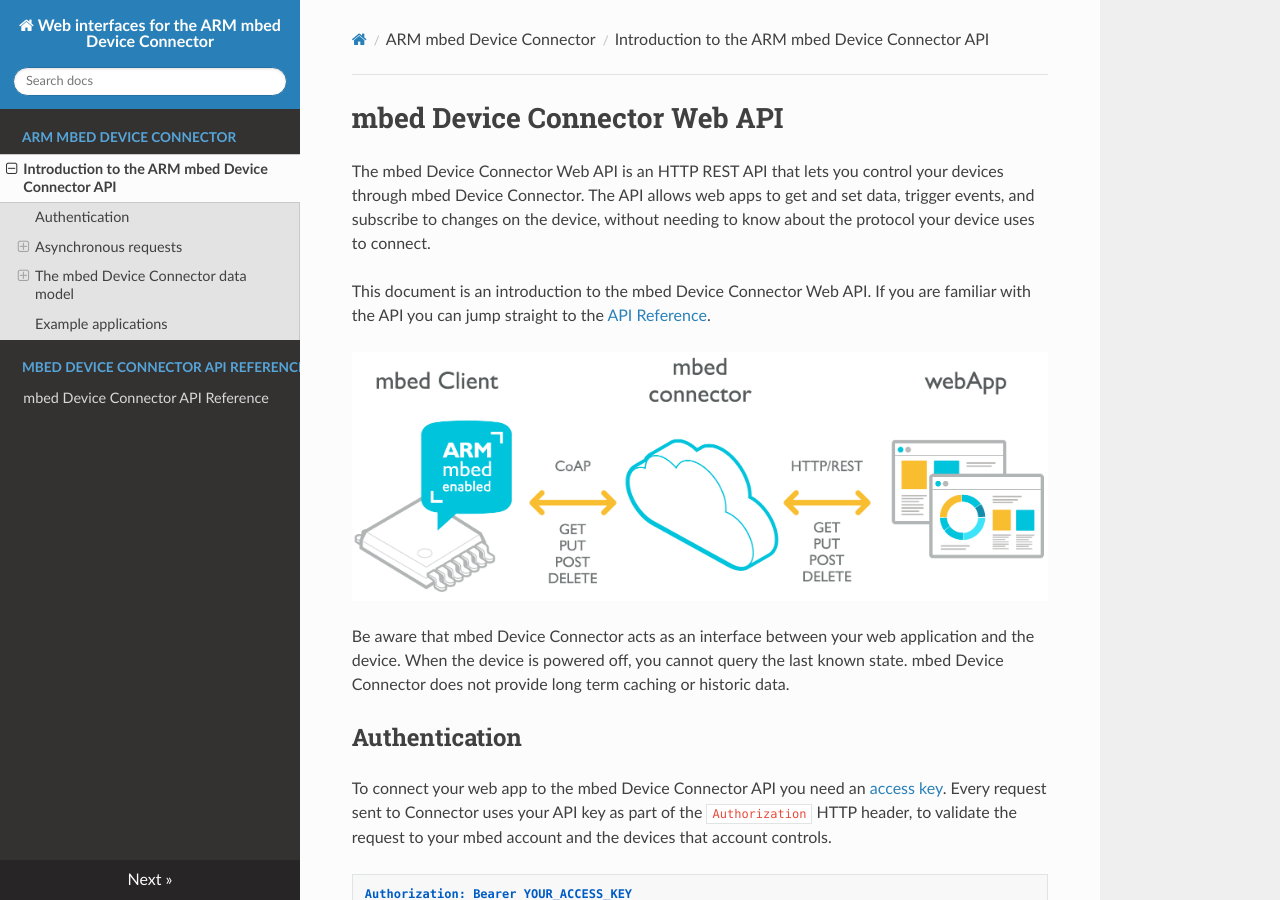
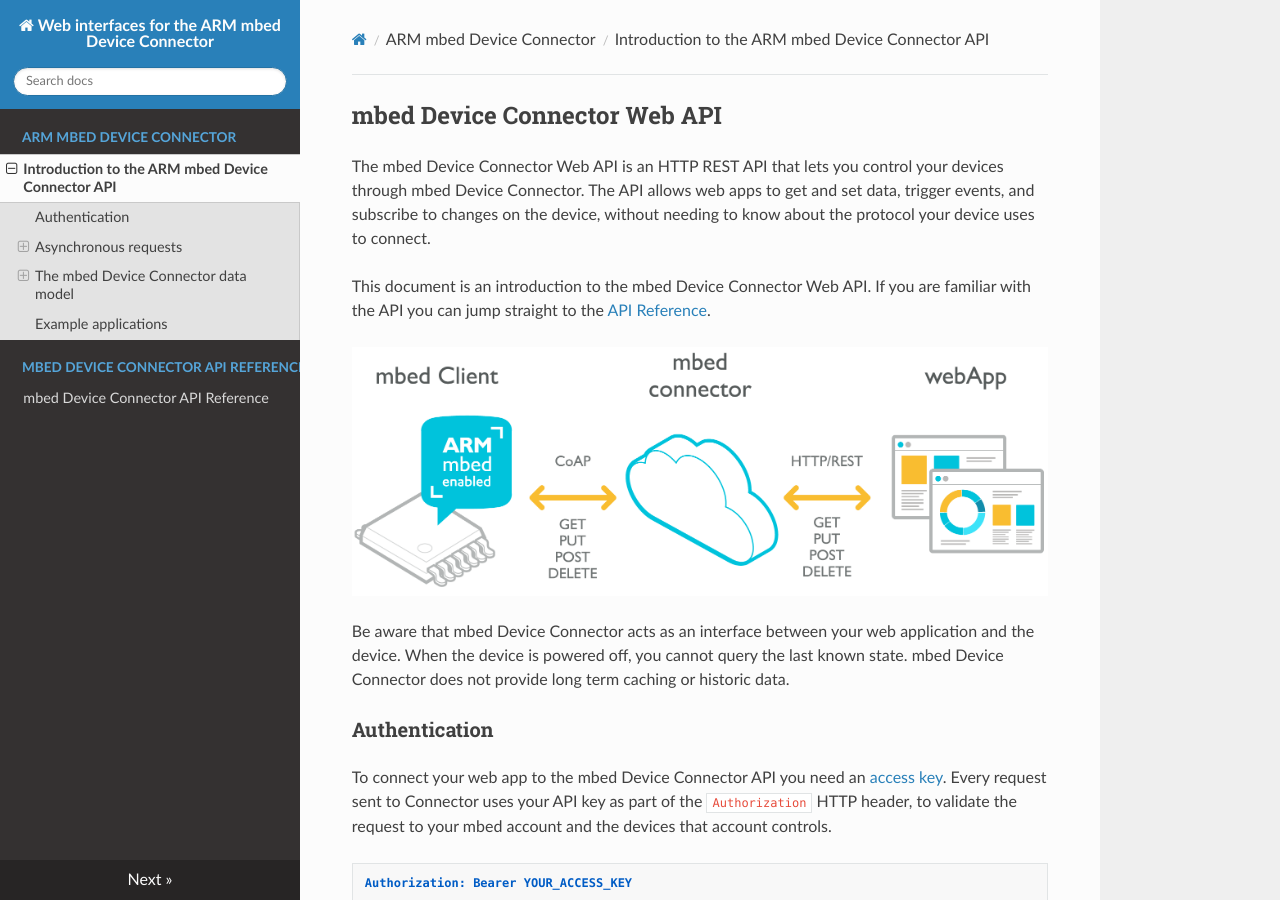
Before and after one commit to ARMmbed/Connector-mDS-REST-API, an MkDocs documentation site: the page built from docs/index.md, in a window 1280 px wide and 900 px high. Built offline with MkDocs 1.6.1, drawn with Linux system fonts in a browser that asks for light colours; nearby versions of some CDN libraries; old or Windows-style settings are respelled for this version of MkDocs.

Commit message:
Formatting.

````diff
--- a/docs/index.md
+++ b/docs/index.md
@@ -1,4 +1,4 @@
-# mbed Device Connector Web API
+## mbed Device Connector Web API
 
 The mbed Device Connector Web API is an HTTP REST API that lets you control your devices through mbed Device Connector. The API allows web apps to get and set data, trigger events, and subscribe to changes on the device, without needing to know about the protocol your device uses to connect.
 
@@ -9,7 +9,7 @@ This document is an introduction to the mbed Device Connector Web API. If you ar
 
 Be aware that mbed Device Connector acts as an interface between your web application and the device. When the device is powered off, you cannot query the last known state. mbed Device Connector does not provide long term caching or historic data.
 
-## Authentication
+### Authentication
 
 To connect your web app to the mbed Device Connector API you need an [access key](https://connector.mbed.com/#accesskeys). Every request sent to Connector uses your API key as part of the `Authorization` HTTP header, to validate the request to your mbed account and the devices that account controls.
 
@@ -19,7 +19,7 @@ Authorization: Bearer YOUR_ACCESS_KEY
 
 If the Authorization header is not set, or if the access key is incorrect, requests return a `401 Unauthorized` status code.
 
-## Asynchronous requests
+### Asynchronous requests
 
 Many functions in the mbed Device Connector API are asynchronous because it is not guaranteed
 that an action (such as writing to a device) will happen straight away, as the device might be in deep sleep
@@ -41,7 +41,7 @@ The actual response related to the `async-response-id` can be received by either
 In these cases, the `async-response-id` is not involved.
 
 
-### Registering a notification callback
+#### Registering a notification callback
 
 A notification callback, also called a *webhook*, is the primary mechanism for receiving a response for
 an asynchronous request or for receiving event notifications.
@@ -51,13 +51,14 @@ a `PUT` request to a URL of your choice. This means that you will need a public-
 receive the responses. If the URL of your web server is for example ``https://www.my-mbed-consumer.com/notify``,
 you need to tell the API to send a notification to that URL:
 
+```
     PUT /notification/callback
     Content-Type: application/json
 
     { "url": "https://www.my-mbed-consumer.com/notify" }
 
     HTTP/1.1 204 No Content
-
+```
 
 You can also specify which headers are sent with the `PUT` requests, for example to verify that a request actually came from mbed Device Connector. For more information, see [Registering a notification  callback](api-reference.md#registering-a-notification-callback).
 
@@ -67,23 +68,21 @@ a `400 Bad Request` response is returned, with information on why the request fa
 If you did not register a URL where mbed Device Connector can notify you, calls to asynchronous APIs respond
 with `412 Precondition Failed`, and the body says `No notification channel`.
 
-<span style="background-color:#E6E6E6;  border:1px solid #000;display:block; height:100%; padding:10px">
-**Note:** The callback registration stays valid forever except when your server cannot be reached for 7 days.
-In this case, the callback registration is removed. Therefore, always re-register on application startup.
-</span>
+<span class="notes">**Note:** The callback registration stays valid forever except when your server cannot be reached for 7 days.
+In this case, the callback registration is removed. Therefore, always re-register on application startup.</span>
 
-### Long polling
+#### Long polling
 
 If it’s not possible to have a public facing callback URL, for example when developing on your local machine, you can use [long polling](api-reference.md#long-polling) to check for new messages. However, to reduce network traffic and to increase performance we recommend that you use callback URLs (webhooks) whenever possible.
 
 
-## The mbed Device Connector data model
+### The mbed Device Connector data model
 
 The mbed Device Connector data model consists of three levels. At the top there is your mbed account. Then there are endpoints, which are physical devices running [mbed Client](https://www.mbed.com/en/development/software/mbed-client/) and registered to an account. Each endpoint can have multiple resources it exposes. These resources may be readable and writable (like LEDs), or read only (like a serial number string). The endpoint controls which resources are exposed.
 
 Resources are categorized using the [Lightweight Machine to Machine (LWM2M) protocol](http://technical.openmobilealliance.org/Technical/technical-information/omna/lightweight-m2m-lwm2m-object-registry) from the Open Mobile Alliance (OMA), which has three levels of structure:
 
-*ObjectID/ObjectInstance/ResourceId*
+**_ObjectID/ObjectInstance/ResourceId_**
 
 * ObjectID: used to uniquely identify the thing being exposed, which is typically a grouping of other things under it. DeviceInformation (3), Temperature (3303), Humidity (3304) and Geolocation are all Object IDs.
 * ObjectInstance: denotes which instance of the ObjectID you are talking about. There can be multiple temperature sensors on an endpoint, so the first would be /3303/0, and the second would be /3303/1, and so on.
@@ -94,13 +93,13 @@ Resources are categorized using the [Lightweight Machine to Machine (LWM2M) prot
 
 Using the LWM2M specification it’s easy for services and machines to discover resources and have a standard way of controlling them. The specification is essentially a giant look-up table. The [full OMA LWM2M specification can be found here](http://technical.openmobilealliance.org/Technical/technical-information/omna/lightweight-m2m-lwm2m-object-registry).
 
-### Example
+#### Example
 
-If you want to read the sensor value (resource ID 5700) from a temperature object (3303) on endpoint1 you need to ``GET /endpoints/endpoint1/3303/0/5700``.
+If you want to read the sensor value (resource ID 5700) from a temperature object (3303) on endpoint1 you need to `GET /endpoints/endpoint1/3303/0/5700`.
 
-Likewise, to discover what endpoints are on a domain you can ``GET /endpoints``, and to discover what resources are on endpoint1 you can ``GET /endpoints/endpoint1``.
+Likewise, to discover what endpoints are on a domain you can ``GET /endpoints``, and to discover what resources are on endpoint1 you can `GET /endpoints/endpoint1`.
 
-### Defining resources in mbed Client
+#### Defining resources in mbed Client
 
 Resources are defined by the endpoint, which runs mbed Client. As a reference:
 
@@ -111,6 +110,6 @@ Resources are defined by the endpoint, which runs mbed Client. As a reference:
 
 You can find full documentation in the [mbed Client documentation](https://docs.mbed.com/docs/mbed-client-guide/en/latest/Introduction/).
 
-## Example applications
+### Example applications
 
 We have example web applications available for [Java](https://github.com/ARMmbed/mbed-webapp-example/), Node.js and Python.
````
